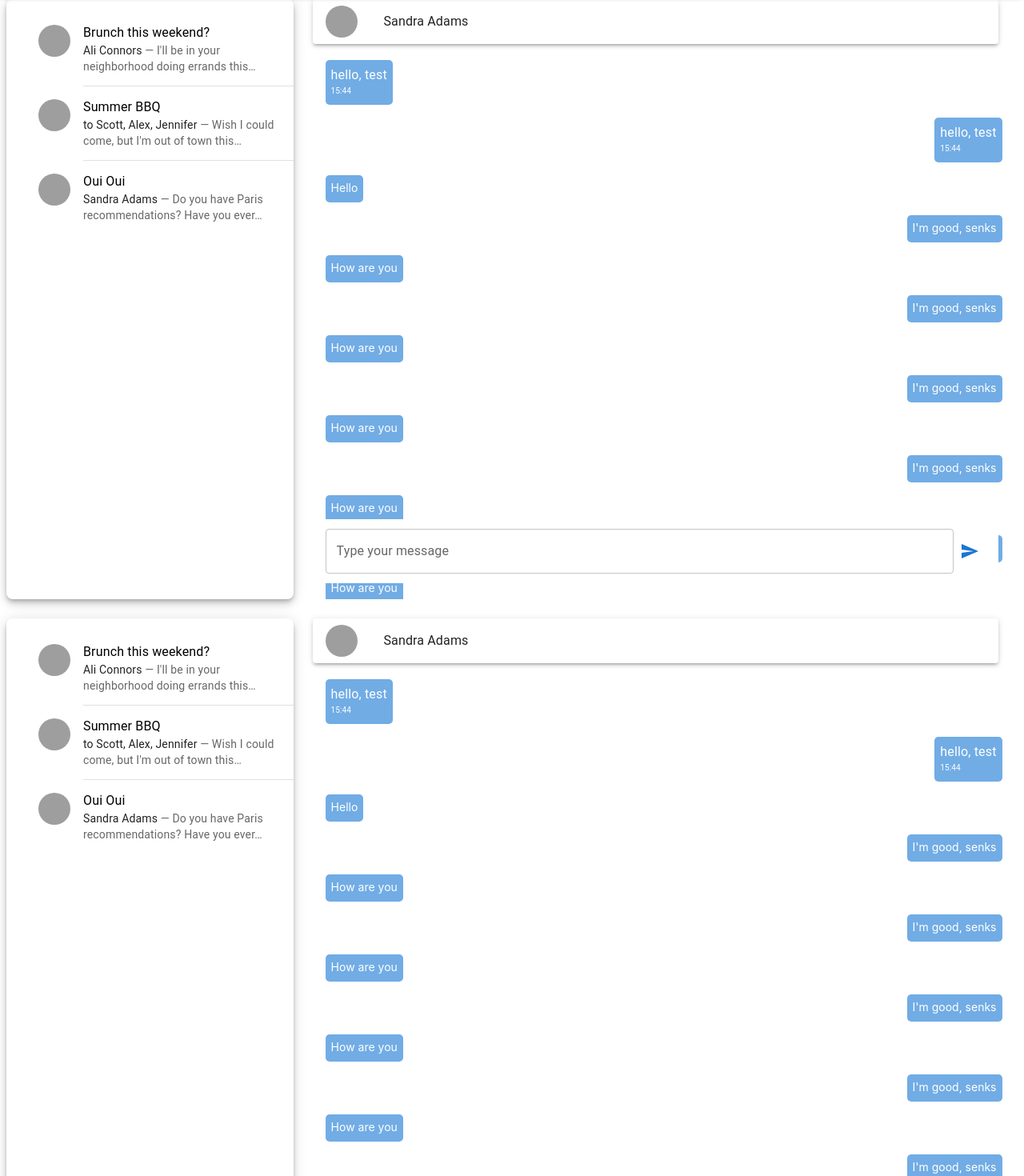
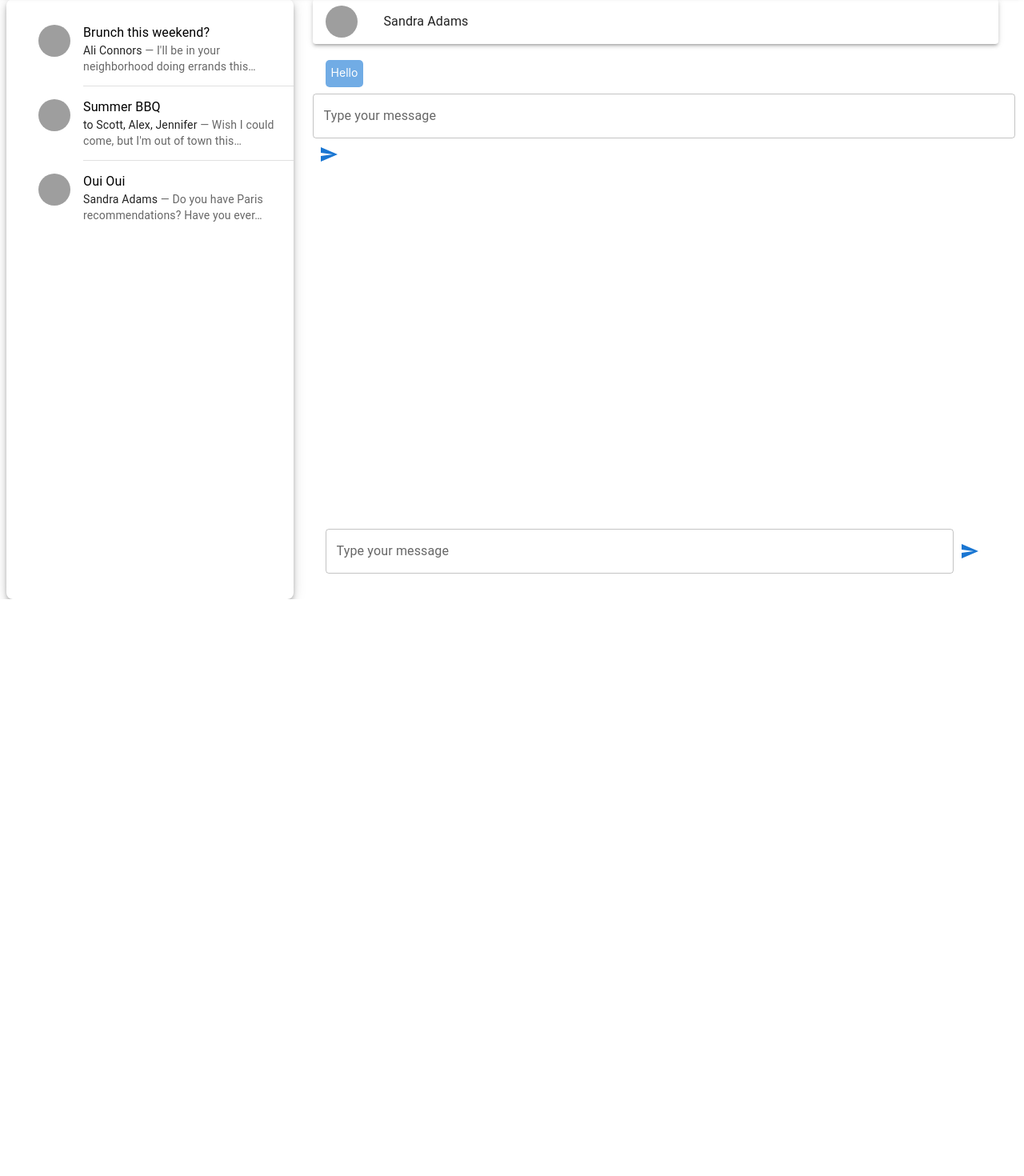
Before and after one commit to Artem-Mateush2022/Chat, a React (Create React App) app: page / in a window 1280 px wide. Shown: the part 71-1541 px from the top of the page at 80% size. After the commit the page ends 820 px from the top, so only its background shows below. Built offline with nearby package versions, Linux system fonts and the light colour scheme; grey boxes are pictures that could not be loaded.

Commit message:
'add_redux'

```diff
--- a/src/App.js
+++ b/src/App.js
@@ -1,13 +1,12 @@
 import './App.css';
-import Bar from './components/Chat';
+import Chat from './components/Chat';
 import { Fragment } from 'react';
-import Chat from './components/Chat';
+
 
 function App() {
   return (
     <div className="App">
       <Fragment>
-        <Bar />
         <Chat />
       </Fragment>
     </div>
--- a/src/components/Chat.jsx
+++ b/src/components/Chat.jsx
@@ -2,11 +2,12 @@
 import ChatIcon from "@mui/icons-material/Chat";
 import { Box, Grid, ListItem, Typography, AppBar, Toolbar, Avatar, Paper } from "@mui/material";
 import { Fragment } from "react";
-import "./ChatStyles.css"
-import "./Form"
+import "./ChatStyles.css";
+import "./Form";
 import Form from "./Form.jsx";
 import ListMessages from "./ListMessages.jsx";
-import Messages from "./Messages.jsx";
+import { Messages }from "./Messages.jsx";
+
 
 export default function Chat() {
     return (
@@ -29,7 +30,7 @@ export default function Chat() {
 
             <Grid container rowSpacing={1} columnSpacing={{ xs: 1, sm: 2, md: 3 }}>
                 <Grid item xs={3.3} boxShadow={6} ml={4} borderRadius={2} overflow="auto">
-                    <ListMessages></ListMessages>
+                    <ListMessages />
                 </Grid>
 
                 {/*  ---------------------------- SPLIT --------------------------- */}
@@ -58,13 +59,13 @@ export default function Chat() {
 
                     {/* ---------- Page of messages ---------- */}
 
-                    <Messages></Messages>
+                    <Messages />
 
 
                     {/* ---------- Form and button ---------- */}
 
                     <ListItem id="chat-window-messages">
-                        <Form></Form>
+                        <Form />
                     </ListItem>
 
                 </Grid>
@@ -76,4 +77,4 @@ export default function Chat() {
 
 
     )
-}
+};
--- a/src/components/Form.jsx
+++ b/src/components/Form.jsx
@@ -1,18 +1,39 @@
 import { FormControl, TextField, IconButton } from "@mui/material";
 import SendIcon from "@mui/icons-material/Send";
 import { Fragment } from "react";
+import { useState } from "react";
 
-export default function Form() {
+export default function Form({ onAdd }) {
+    const [value, setValue] = useState("");
+
+    const addClickHandler = () => {
+        if (!value) {
+            return;
+        }
+
+        onAdd(value);
+        setValue("");
+    };
     return (
         <Fragment>
             <FormControl fullWidth>
-            <TextField
+                <TextField
                 label="Type your message"
-                variant="outlined" />
-            </FormControl><IconButton
+                variant="outlined"
+                value={value}
+                onChange={e => setValue(e.target.value)}
+                onKeyDown={(e) => {
+                    if (e.key === "Enter") {
+                        addClickHandler();
+                    }
+                }}
+                />
+            </FormControl>
+            <IconButton
                 aria-label="send"
-                color="primary">
-                    <SendIcon />
+                color="primary"
+                onClick={addClickHandler}>
+                <SendIcon />
             </IconButton>
         </Fragment>
     )
--- a/src/components/Messages.jsx
+++ b/src/components/Messages.jsx
@@ -1,97 +1,44 @@
-import { ListItem, Typography } from "@mui/material";
-import "./ChatStyles.css"
+import { ListItem } from "@mui/material";
+import { connect } from "react-redux";
+import "./ChatStyles.css";
+import Form from "./Form";
 
-function Message({ message }) {
+function MessagesList({ list }) {
     return (
-        <Typography>{message.text}<Typography fontSize={10}>15:44</Typography></Typography>
+        <div className="">
+            {list.map((item, index) => (
+                <MessageItem key={index} item={item} />
+            ))}
+        </div>
     )
-}
-const messages = [{ text: 'hello, test' }];
+};
 
-function Template() {
+function MessageItem({ item }) {
     return (
-        <>
-            {messages.map((m, i) => <Message key={i} message={m} />)}
-        </>
-    );
-}
+        <ListItem>
+            <div className="left_message bg">{item.text}</div>
+        </ListItem>
+    )
+};
 
-export default function Messages({ message }) {
-    const messages = [{ text: 'hello, test' }];
+function MessagesComp({ items, addItem }) {
     return (
         <div className="message_wraper">
-            <ListItem>
-                <div className="left_message bg"> <Template /> </div>
-            </ListItem>
-            <ListItem>
-                <div className="right_message bg"> <Template /> </div>
-            </ListItem>
-            <ListItem>
-                <div className="left_message bg"> Hello </div>
-            </ListItem>
-            <ListItem>
-                <div className="right_message bg"> I'm good, senks </div>
-            </ListItem>
-            <ListItem>
-                <div className="left_message bg"> How are you </div>
-            </ListItem>
-            <ListItem>
-                <div className="right_message bg"> I'm good, senks </div>
-            </ListItem>
-            <ListItem>
-                <div className="left_message bg"> How are you </div>
-            </ListItem>
-            <ListItem>
-                <div className="right_message bg"> I'm good, senks </div>
-            </ListItem>
-            <ListItem>
-                <div className="left_message bg"> How are you </div>
-            </ListItem>
-            <ListItem>
-                <div className="right_message bg"> I'm good, senks </div>
-            </ListItem>
-            <ListItem>
-                <div className="left_message bg"> How are you </div>
-            </ListItem>
-            <ListItem>
-                <div className="right_message bg"> I'm good, senks </div>
-            </ListItem>
-            <ListItem>
-                <div className="left_message bg"> How are you </div>
-            </ListItem>
-            <ListItem>
-                <div className="right_message bg"> I'm good, senks </div>
-            </ListItem>
-            <ListItem>
-                <div className="left_message bg"> How are you </div>
-            </ListItem>
-            <ListItem>
-                <div className="right_message bg"> I'm good, senks </div>
-            </ListItem>
-            <ListItem>
-                <div className="left_message bg"> How are you </div>
-            </ListItem>
-            <ListItem>
-                <div className="right_message bg"> I'm good, senks </div>
-            </ListItem>
-            <ListItem>
-                <div className="left_message bg"> How are you </div>
-            </ListItem>
-            <ListItem>
-                <div className="right_message bg"> I'm good, senks </div>
-            </ListItem>
-            <ListItem>
-                <div className="left_message bg"> How are you </div>
-            </ListItem>
-            <ListItem>
-                <div className="right_message bg"> I'm good, senks </div>
-            </ListItem>
-            <ListItem>
-                <div className="left_message bg"> How are you </div>
-            </ListItem>
-            <ListItem>
-                <div className="right_message bg"> I'm good, senks </div>
-            </ListItem>
+            <MessagesList list={items} />
+            <Form onAdd={addItem} />
         </div>
     )
-}
+};
+
+const mapState = state => ({
+    items: state.list,
+});
+
+const mapDispatch = (dispatch) => ({
+    addItem: (text) => dispatch({
+        type: 'ADD_ITEM',
+        payload: text
+    })
+});
+
+export const Messages = connect(mapState, mapDispatch)(MessagesComp);
--- /dev/null
+++ b/src/core/store/index.js
@@ -0,0 +1,4 @@
+import { createStore } from 'redux';
+import { rootReducer } from './rootReducer';
+
+export const store = createStore(rootReducer);
--- /dev/null
+++ b/src/core/store/rootReducer.js
@@ -0,0 +1,22 @@
+const initialState = {
+    list: [
+        {text: 'Hello'},
+    ],
+};
+
+export function rootReducer(state = initialState, action) {
+    switch (action.type) {
+        case 'ADD_ITEM':
+            return {
+                ...state,
+                list: [
+                    ...state.list,
+                    {
+                        text: action.payload
+                    }
+                ]
+            }
+        default:
+        return state;
+    }
+};
--- /dev/null
+++ b/src/core/store/store.js
@@ -0,0 +1,4 @@
+import { createStore } from 'redux';
+import { rootReducer } from './rootReducer';
+
+export const store = createStore(rootReducer);
--- a/src/index.js
+++ b/src/index.js
@@ -3,11 +3,15 @@ import ReactDOM from 'react-dom/client';
 import './index.css';
 import App from './App';
 import reportWebVitals from './reportWebVitals';
+import { Provider as ReduxProvider } from 'react-redux';
+import { store } from './core/store';
 
 const root = ReactDOM.createRoot(document.getElementById('root'));
 root.render(
   <React.StrictMode>
-    <App />
+    <ReduxProvider store={store}>
+      <App />
+    </ReduxProvider>
   </React.StrictMode>
 );
 
```
